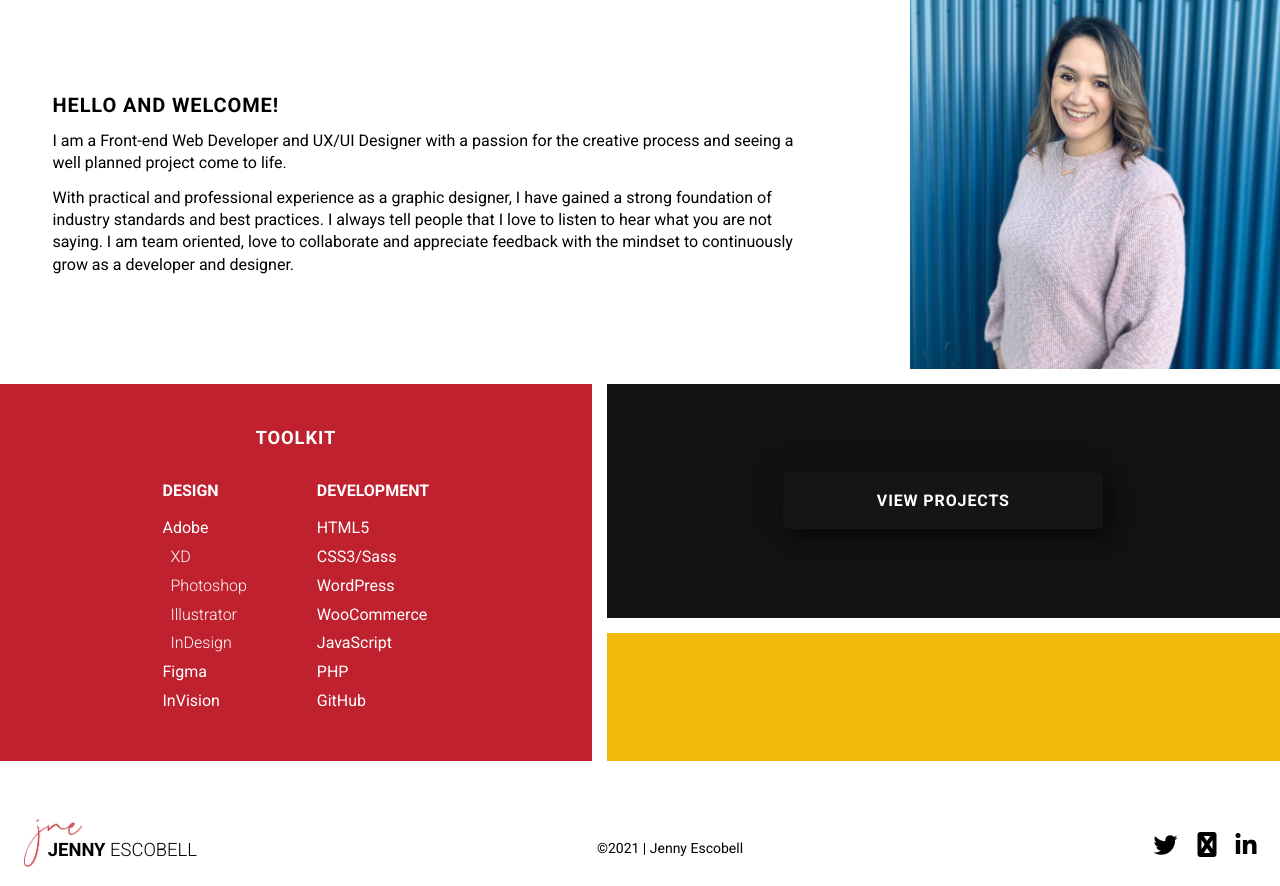
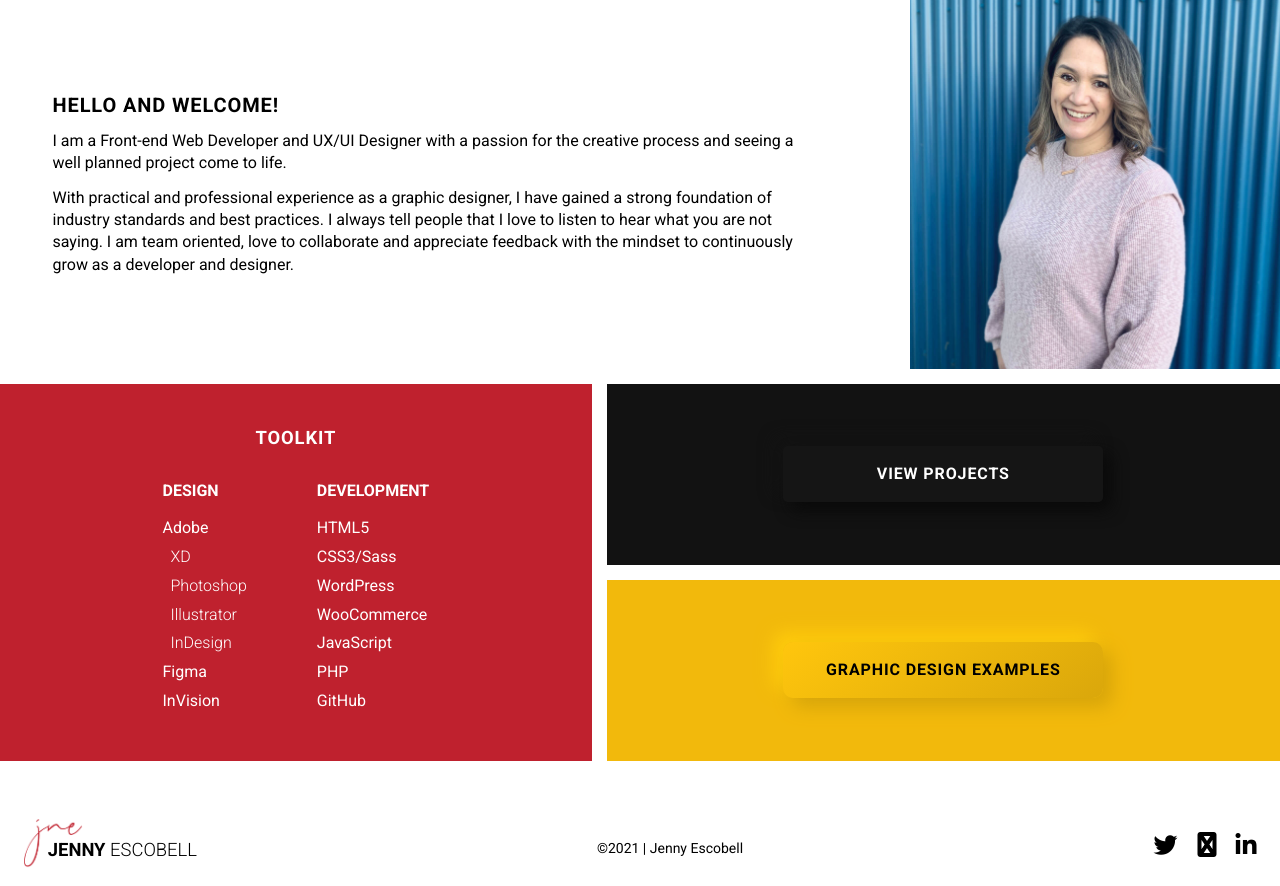
Before and after one commit to jennyesc/portfolio, a PHP site: page /about.php in a window 1280 px wide. Shown: the part 151-1037 px from the top of the page. Run offline with PHP 8.4, Linux system fonts and the light colour scheme; some libraries are stand-ins or nearby versions.

Commit message:
Update about.php

```diff
--- a/about.php
+++ b/about.php
@@ -36,7 +36,7 @@
             </div>
 
             <div class="gd-button">
-                <!-- <a href="#" class="view-all-link"> <h2 class="yellow-border">Graphic Design Examples</h2> </a> -->
+                <a href="https://www.jennyescobell.com/graphic-design-portfolio.pdf" target="_blank" rel="noopener noreferrer" class="view-all-link"> <h2 class="yellow-border">Graphic Design Examples</h2> </a>
             </div>
 
 
```
